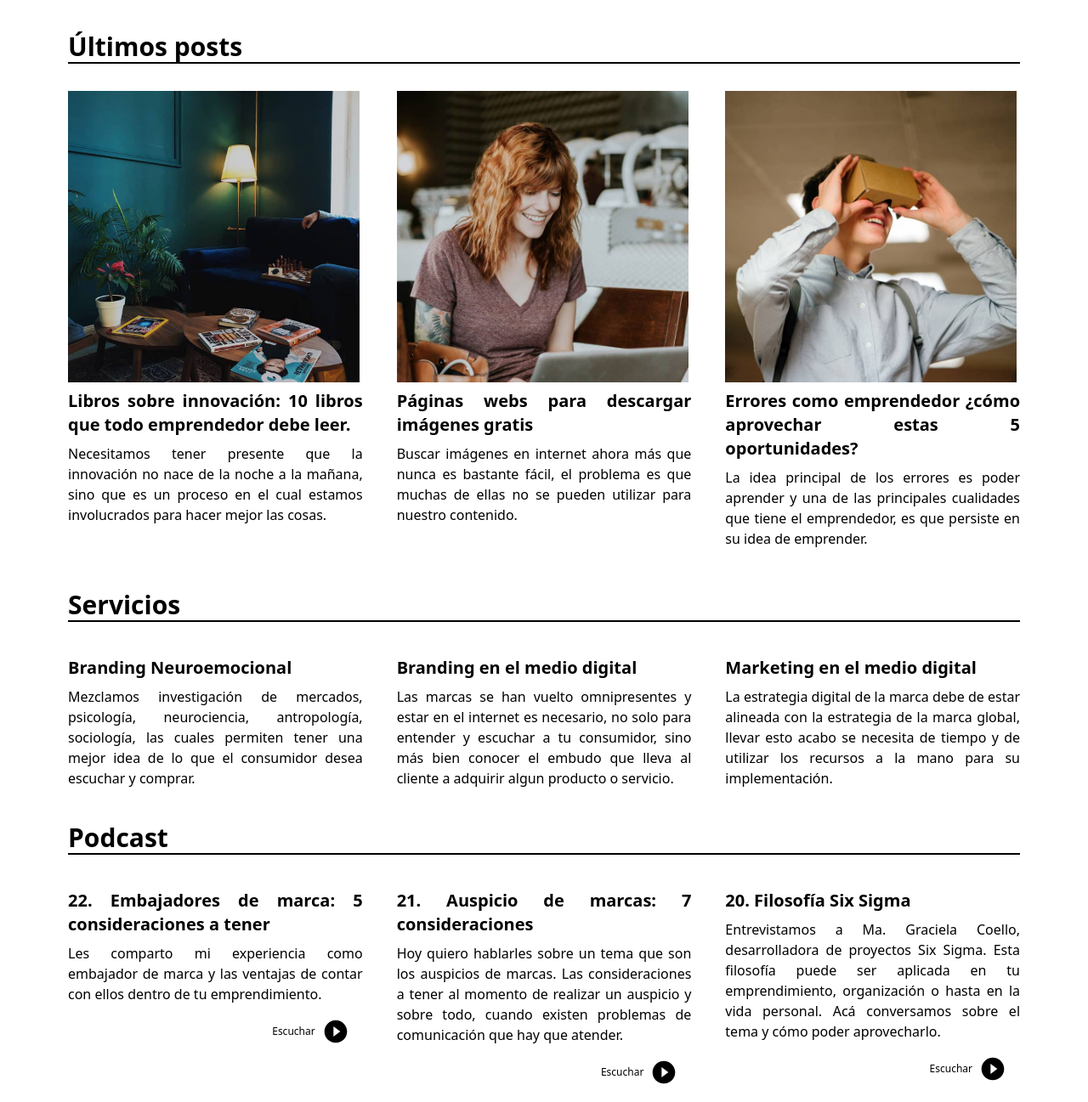
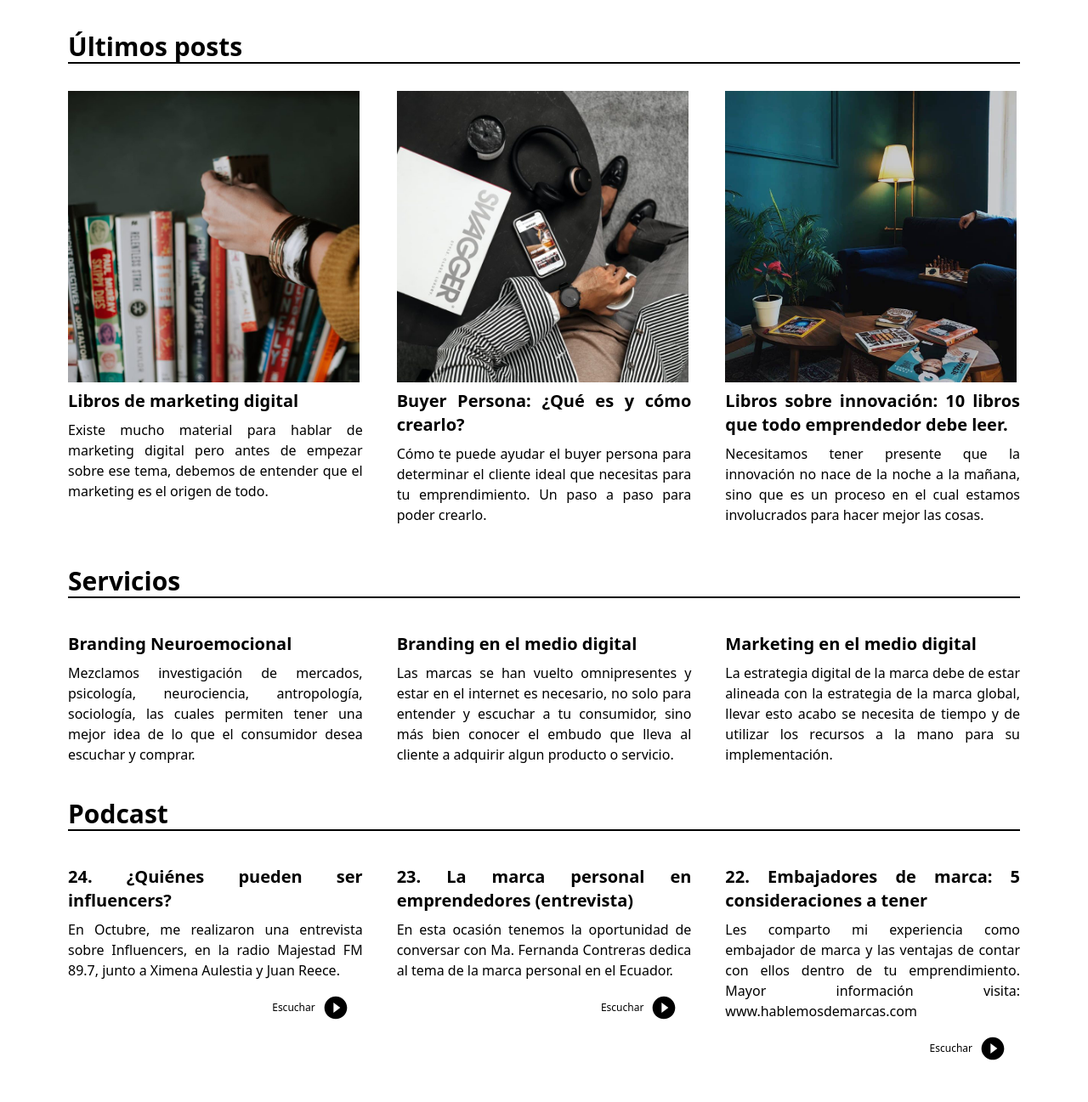
Before and after one commit to seosemec/hablemosdemarcas-homepage, a website built with Vite: page src/index.pug in a window 1280 px wide. Shown: the part 539-1836 px from the top of the page at 85% size. Built offline with nearby package versions, Linux system fonts and the light colour scheme.

Commit message:
update podcast and posts

```diff
--- a/src/index.pug
+++ b/src/index.pug
@@ -83,21 +83,21 @@ html(lang="es")
     section.posts-section.pt-10
       h3.section__tille Últimos posts
       .post__preview__list
-        a(href="https://www.hablemosdemarcas.com/descargar-imagenes-gratis/").post__preview
+        a(href="https://www.hablemosdemarcas.com/libros-de-marketing-digital/").post__preview
+          picture
+            img(src="images/libros_mkt_digital_post_reduce-2-768x768.jpeg", alt="Mano agarrando libros en repisa", width="343", height="343")
+          .post_tittle Libros de marketing digital
+          .post_description Existe mucho material para hablar de marketing digital pero antes de empezar sobre ese tema, debemos de entender que el marketing es el origen de todo.
+        a(href="https://www.hablemosdemarcas.com/que-es-buyer-persona-y-como-crearlo/").post__preview
+          picture
+            img(src="images/buyer_persona_web-768x768.jpeg", alt="Persona trabajando mientras toma cafe y lee", width="343", height="343")
+          .post_tittle Buyer Persona: ¿Qué es y cómo crearlo?
+          .post_description Cómo te puede ayudar el buyer persona para determinar el cliente ideal que necesitas para tu emprendimiento. Un paso a paso para poder crearlo.
+        a(href="https://www.hablemosdemarcas.com/libros-sobre-innovacion-top-10/").post__preview
           picture
             img(src="images/libros-sobre-innovacion.jpeg", alt="Sala work from home", width="343", height="343")
           .post_tittle Libros sobre innovación: 10 libros que todo emprendedor debe leer.
           .post_description Necesitamos tener presente que la innovación no nace de la noche a la mañana, sino que es un proceso en el cual estamos involucrados para hacer mejor las cosas.
-        a(href="https://www.hablemosdemarcas.com/descargar-imagenes-gratis/").post__preview
-          picture
-            img(src="images/imagenes_descargar_gratuitas.jpeg", alt="Usuario trabajando en laptop", width="343", height="343")
-          .post_tittle Páginas webs para descargar imágenes gratis
-          .post_description Buscar imágenes en internet ahora más que nunca es bastante fácil, el problema es que muchas de ellas no se pueden utilizar para nuestro contenido.
-        a(href="https://www.hablemosdemarcas.com/errores-como-emprendedor/").post__preview
-          picture
-            img(src="images/errores-de-emprendedor.jpeg", alt="Usuario usando google cardboard", width="343", height="343")
-          .post_tittle Errores como emprendedor ¿cómo aprovechar estas 5 oportunidades?
-          .post_description La idea principal de los errores es poder aprender y una de las principales cualidades que tiene el emprendedor, es que persiste en su idea de emprender.
     section.services-section
       h3.section__tille Servicios
       .services__preview__list
@@ -114,25 +114,25 @@ html(lang="es")
       h3.section__tille Podcast
       .podcasts__preview__list
         .podcast_preview
-          .podcast_tittle 22. Embajadores de marca: 5 consideraciones a tener
-          .podcast_description Les comparto mi experiencia como embajador de marca y las ventajas de contar con ellos dentro de tu emprendimiento.
-          a(href="https://open.spotify.com/episode/3SVdN3A5KEsz8neYsGikyk", aria-label="Escuchar Podcast").podcast_button
+          .podcast_tittle 24. ¿Quiénes pueden ser influencers?
+          .podcast_description En Octubre, me realizaron una entrevista sobre Influencers, en la radio Majestad FM 89.7, junto a Ximena Aulestia y Juan Reece.
+          a(href="https://open.spotify.com/episode/11G4AybOLsYyS4LdwgAypl", aria-label="Escuchar Podcast").podcast_button
             span Escuchar
             svg(xmlns='http://www.w3.org/2000/svg', height='24px', viewbox='0 0 24 24', width='24px', fill='#000000')
               path(d='M0 0h24v24H0V0z', fill='none')
               path(d='M12 2C6.48 2 2 6.48 2 12s4.48 10 10 10 10-4.48 10-10S17.52 2 12 2zm-2 14.5v-9l6 4.5-6 4.5z')
         .podcast_preview
-          .podcast_tittle 21. Auspicio de marcas: 7 consideraciones
-          .podcast_description Hoy quiero hablarles sobre un tema que son los auspicios de marcas. Las consideraciones a tener al momento de realizar un auspicio y sobre todo, cuando existen problemas de comunicación que hay que atender.
-          a(href="https://open.spotify.com/episode/5NISGSAru0FhKCXADNMYH5", aria-label="Escuchar Podcast").podcast_button
+          .podcast_tittle 23. La marca personal en emprendedores (entrevista)
+          .podcast_description En esta ocasión tenemos la oportunidad de conversar con Ma. Fernanda Contreras dedica al tema de la marca personal en el Ecuador.
+          a(href="https://open.spotify.com/episode/4tXkZGMXhDraTVQ4PTE1uw", aria-label="Escuchar Podcast").podcast_button
             span Escuchar
             svg(xmlns='http://www.w3.org/2000/svg', height='24px', viewbox='0 0 24 24', width='24px', fill='#000000')
               path(d='M0 0h24v24H0V0z', fill='none')
               path(d='M12 2C6.48 2 2 6.48 2 12s4.48 10 10 10 10-4.48 10-10S17.52 2 12 2zm-2 14.5v-9l6 4.5-6 4.5z')
         .podcast_preview
-          .podcast_tittle 20. Filosofía Six Sigma
-          .podcast_description Entrevistamos a Ma. Graciela Coello, desarrolladora de proyectos Six Sigma. Esta filosofía puede ser aplicada en tu emprendimiento, organización o hasta en la vida personal. Acá conversamos sobre el tema y cómo poder aprovecharlo.
-          a(href="https://open.spotify.com/episode/3bAU52cbniSZD5pPyVYOum?si=wTpd-IHoS56aJep2LSdUGA", aria-label="Escuchar Podcast").podcast_button
+          .podcast_tittle 22. Embajadores de marca: 5 consideraciones a tener
+          .podcast_description Les comparto mi experiencia como embajador de marca y las ventajas de contar con ellos dentro de tu emprendimiento. Mayor información visita: www.hablemosdemarcas.com
+          a(href="https://open.spotify.com/episode/3SVdN3A5KEsz8neYsGikyk", aria-label="Escuchar Podcast").podcast_button
             span Escuchar
             svg(xmlns='http://www.w3.org/2000/svg', height='24px', viewbox='0 0 24 24', width='24px', fill='#000000')
               path(d='M0 0h24v24H0V0z', fill='none')
```
Also changed, not shown: package.json (+8 -8 lines), build/_dist/css/home.css, build/_dist/images/buyer_persona_web-768x768.jpeg (added), build/_dist/images/libros_mkt_digital_post_reduce-2-768x768.jpeg (added), build/_dist/index.html, build/_dist/js/main.js (deleted), build/global.css, src/images/buyer_persona_web-768x768.jpeg (added), src/images/libros_mkt_digital_post_reduce-2-768x768.jpeg (added), src/js/main.js (deleted), 3 other files.
